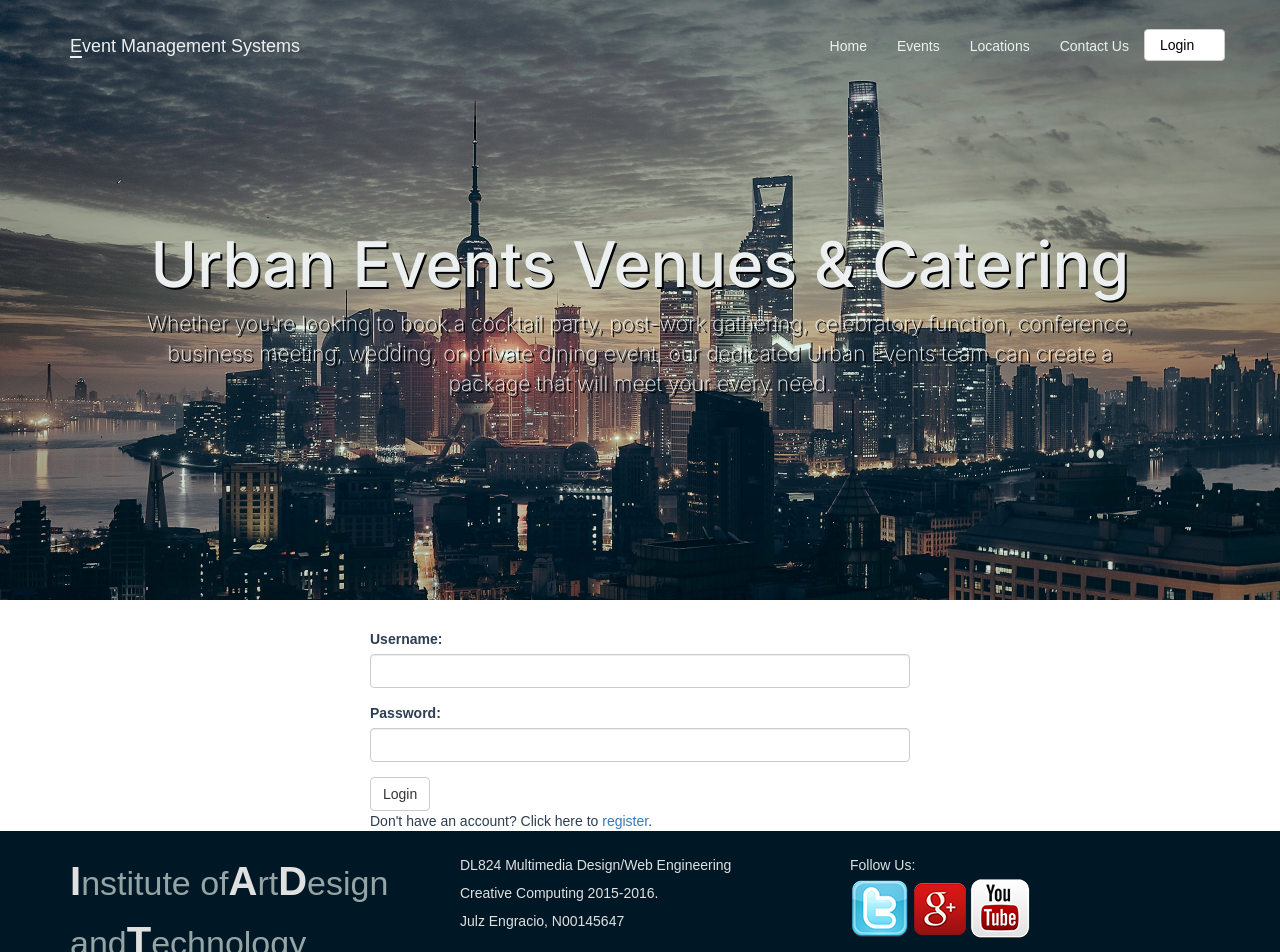
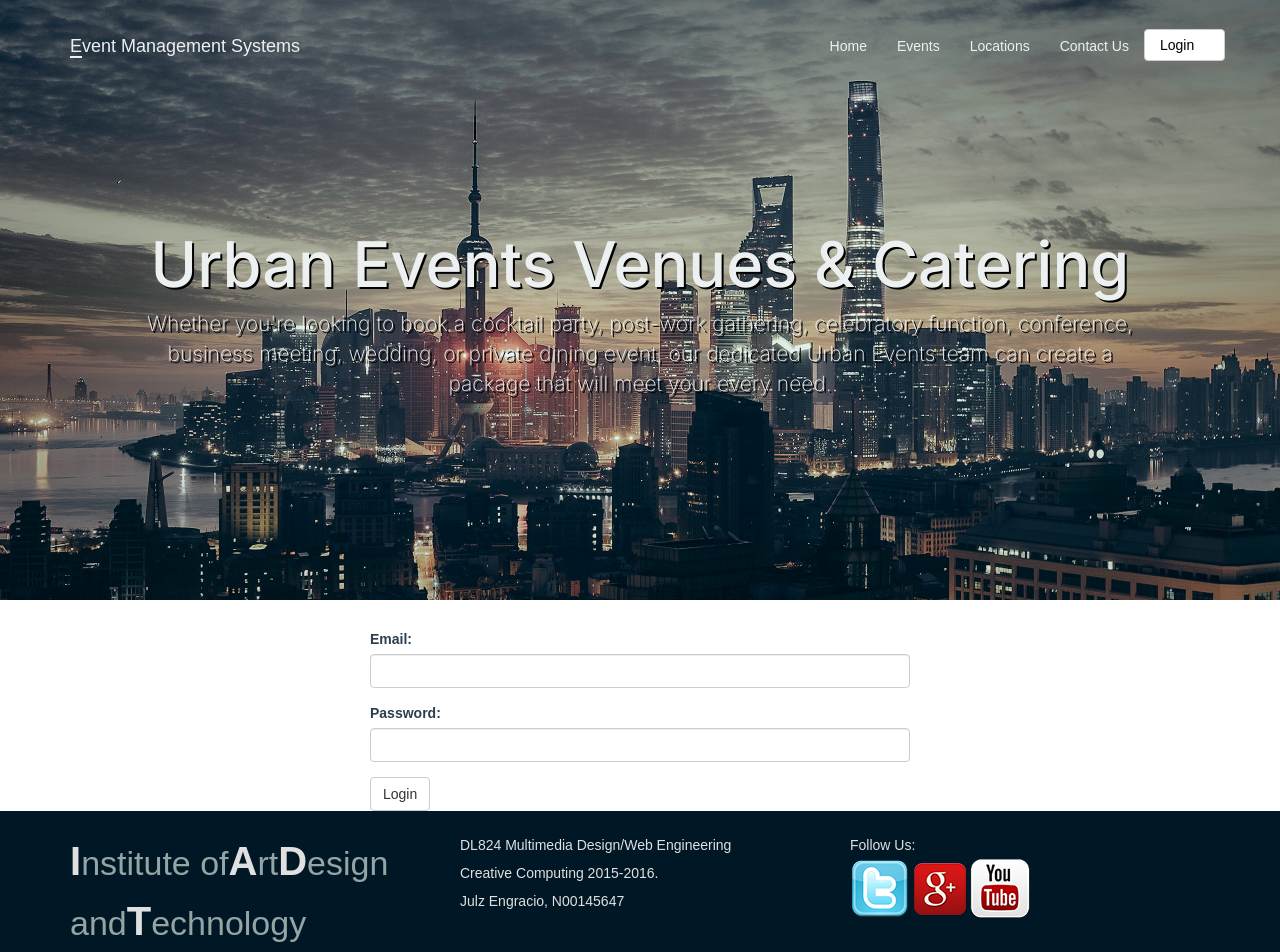
Before and after one commit to zhhimel/SportsClub, a Next.js app: page /login in a window 1280 px wide. Shown: the top 952 px of the page. Built offline with nearby package versions, Linux system fonts and the light colour scheme; a web font is replaced by a local one.

Commit message:
login page done

```diff
--- a/src/app/login/page.js
+++ b/src/app/login/page.js
@@ -1,19 +1,22 @@
-'use client'
-import Link from "next/link";
-const page = () => {
+'use client';
+import React, { useState } from 'react';
+import axios from 'axios';
+
+const Page = () => {
+  const [email, setEmail] = useState('');
+  const [password, setPassword] = useState('');
+
   const handleLogin = async (event) => {
     event.preventDefault();
 
     try {
-      const response = await fetch('logPOST', {
-        method: 'POST',
-        headers: {
-          'Content-Type': 'application/json',
-        },
-        body: JSON.stringify({ username, password }),
+      const response = await axios.post(`${process.env.BACKEND_URL}logPOST`, {
+        email,
+        password,
       });
 
-      if (response.ok) {
+      // Assuming your API returns a status of 200 for a successful login
+      if (response.status === 200) {
         // Handle successful login
         console.log('Login successful');
       } else {
@@ -21,9 +24,11 @@ const page = () => {
         console.error('Login failed');
       }
     } catch (error) {
+      // Handle network or other errors
       console.error('Error during login:', error);
     }
   };
+
   return (
     <div>
       <div className="content">
@@ -31,22 +36,24 @@ const page = () => {
           <div className="col-md-6 col-md-offset-3">
             <form action="#" method="POST">
               <div className="form-group">
-                <label for="username">Username: </label>
+                <label htmlFor="username">Email: </label>
                 <input
-                  type="text"
-                  name="username"
+                  type="email"
+                  name="email"
                   className="form-control"
-
+                  value={email}
+                  onChange={(e) => setEmail(e.target.value)}
                 />
                 <span className="error"></span>
               </div>
               <div className="form-group">
-                <label for="password">Password: </label>
+                <label htmlFor="password">Password: </label>
                 <input
                   type="password"
                   name="password"
                   className="form-control"
-
+                  value={password}
+                  onChange={(e) => setPassword(e.target.value)}
                 />
                 <span className="error"></span>
               </div>
@@ -54,9 +61,6 @@ const page = () => {
                 Login
               </button>
             </form>
-            <div>
-              Don't have an account? Click here to <Link href='/register'>register</Link>.
-            </div>
           </div>
         </div>
       </div>
@@ -64,4 +68,4 @@ const page = () => {
   );
 };
 
-export default page;
+export default Page;
--- a/src/app/register/page.js
+++ b/src/app/register/page.js
@@ -56,7 +56,7 @@ const RegistrationPage = () => {
               <div className="form-group">
                 <label htmlFor="username">Email: </label>
                 <input
-                  type="text"
+                  type="email"
                   id="email"
                   name="email"
                   className="form-control"
@@ -92,7 +92,7 @@ const RegistrationPage = () => {
               <div className="form-group">
                 <label htmlFor="cpassword">Phone Number: </label>
                 <input
-                  type="phone"
+                  type="number"
                   id="phone"
                   name="phone"
                   className="form-control"
```
